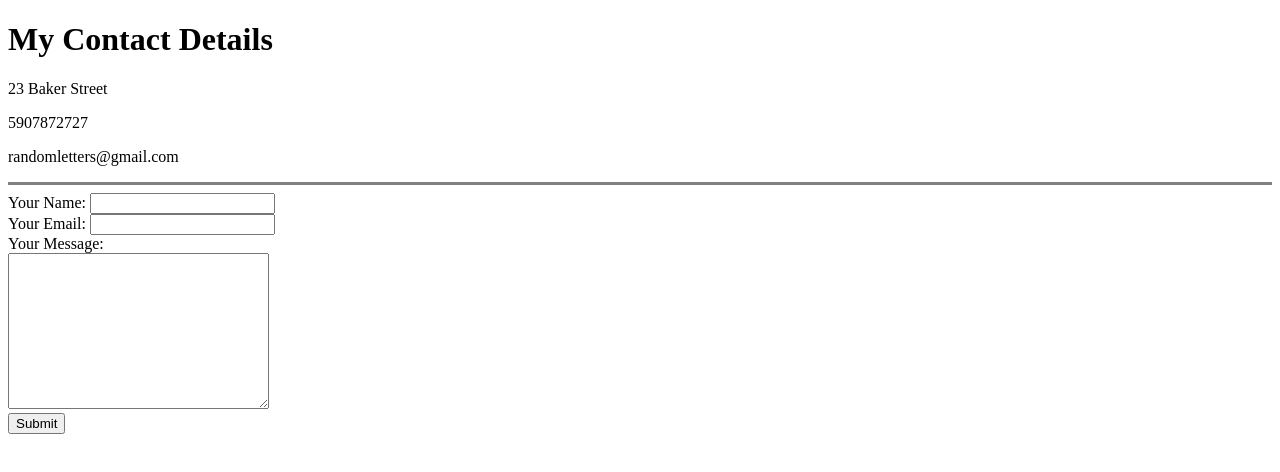
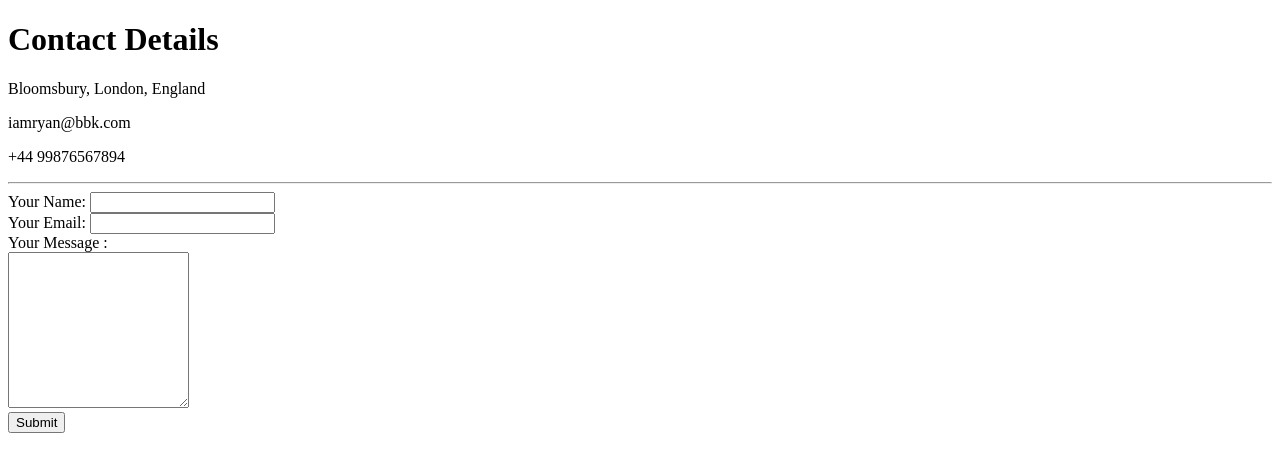
Before and after one commit to vpadala4/cv, a plain HTML site: page contact.html in a window 1280 px wide. Drawn offline with Linux system fonts and the light colour scheme.

Commit message:
New Version

```diff
--- a/contact.html
+++ b/contact.html
@@ -1,23 +1,24 @@
 <!DOCTYPE html>
-<html lang ="en">
+<html lang="en">
 <head>
-        <meta charset="UTF-8" >
-        <title>Contact</title>
+    <meta charset="UTF-8">
+    <title>Contact Details</title>
 </head>
 <body>
-        <h1>My Contact Details</h1>
-        <p>23 Baker Street</p>
-        <p>5907872727</p>
-        <p>randomletters@gmail.com</p>
-        <hr size="3" noshade>
-        <form action="mailto:vamseekrishna.padala4@gmail.com" method="post" enctype="text/plain">
-            <label> Your Name: </label>
-            <input type="text" name="yourname"> <br>
+    <h1>Contact Details</h1>
+        <p>Bloomsbury, London, England</p>
+        <p>iamryan@bbk.com</p>
+        <p>+44 99876567894</p>
+    <hr>
+    <form action="mailto:info@abc.com" type method="post" enctype="text/plain">
+        <label>Your Name:</label>
+        <input type="text" name="Your Name"> <br>
         <label>Your Email:</label>
-            <input type = "email" name="youremail"><br>
-            <label>Your Message:</label><br>
-            <textarea name="yourmessage" rows="10" cols="30" ></textarea><br>
-            <input type="submit" >
+        <input type="email" name="Your Email"> <br>
+        <label>Your Message :</label> <br>
+        <textarea name="Your Message" rows="10" cols="20"></textarea><br>
+        <input type="submit">
+
     </form>
 </body>
 </html>
```
Lines whose indentation alone changed are shown as unchanged.
